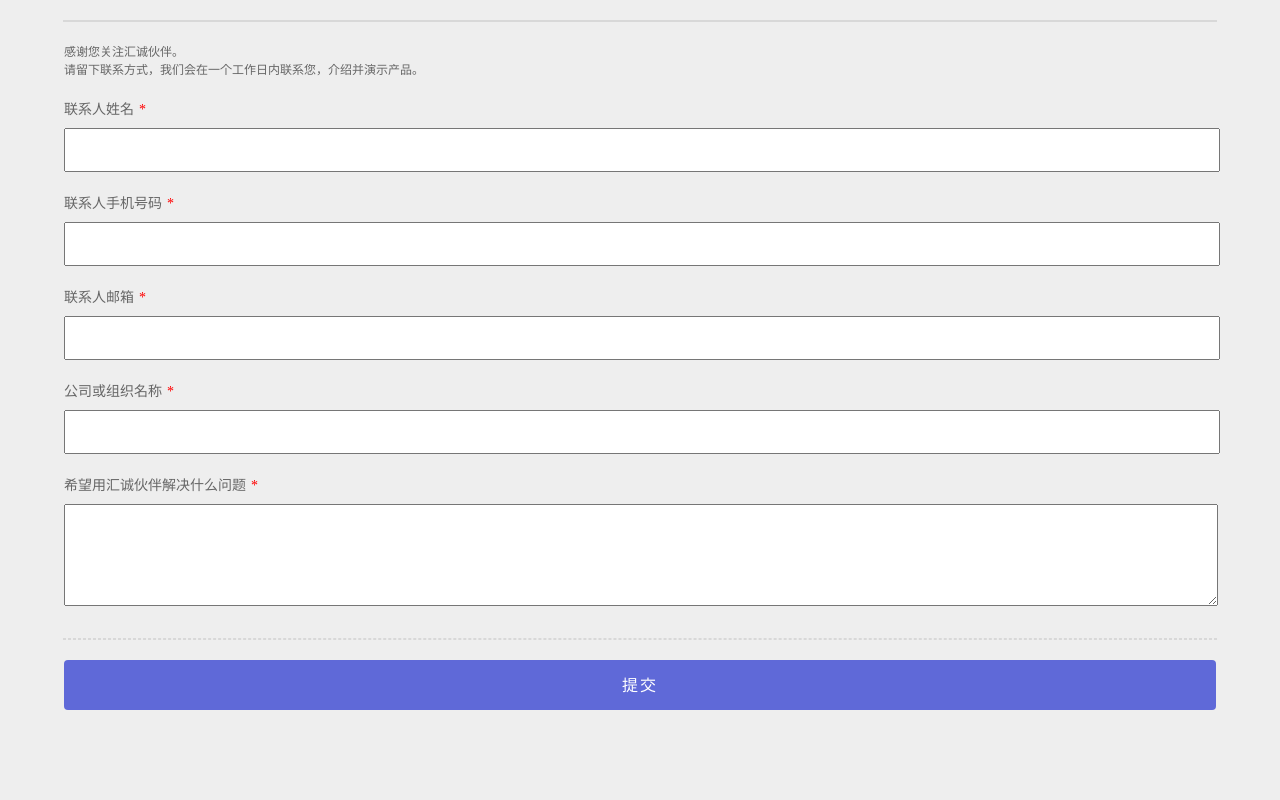
After one commit to snowheaven1995/huobanmobile, a Django app: page /mobile_pesDemo in a window 1280 px wide. The commit adds this page. Run offline with Django 3.2, Linux system fonts and the light colour scheme; some libraries are stand-ins or nearby versions.

Commit message:
表单完成

```diff
--- a/snowheaven/urls.py
+++ b/snowheaven/urls.py
@@ -21,5 +21,7 @@ import snowheaven.views as view
 urlpatterns = [
     url(r'^admin/', admin.site.urls),
     url(r'^mobile$', view.mobile),
-    url(r'^mobile_reg', view.reg),
+    url(r'^mobile_reg$', view.reg),
+    url(r'^mobile_welcome$', view.welcome),
+    url(r'^mobile_pesDemo$', view.pesDemo),
 ]
--- a/snowheaven/views.py
+++ b/snowheaven/views.py
@@ -5,3 +5,7 @@ def mobile(request):
     return render(request, 'mobile.html')
 def reg(request):
     return render(request, 'mobile_reg.html')
+def welcome(request):
+    return render(request, 'mobile_welcome.html')
+def pesDemo(request):
+    return render(request, 'mobile_pesDemo.html')
--- a/static/css/ni-mobile.css
+++ b/static/css/ni-mobile.css
@@ -1,3 +1,8 @@
+
+
+
+
+
 .mobileReg_bg{
 	width: 100%;
 	height: 100%;
@@ -43,7 +48,7 @@
 	text-align: center;
 
 }
-.reg_btn{
+.reg_btn ,.backIndex,.pesDemo_btn{
 	width: 90%;
 	height: 50px;
 	background: #5F69D8;
@@ -81,3 +86,64 @@
 	bottom: 0;
 
 }
+
+/*welcome page*/
+div.welcomeImgBox{
+	width: 50%;
+	display: block;
+	margin:0 auto 30px;
+}
+div.welcomeImgBox img{
+	width: 100%;
+}
+.welcomeTitle{
+	font-weight: normal;
+	font-size: 16px;
+	text-align: center;
+	color: #333;
+	margin-bottom: 10px;
+}
+.welcomeText{
+	color: #333;
+	text-align: center;
+	line-height: 25px;
+
+}
+
+
+
+/*pesDemo*/
+.pesDemo_title{
+	font-size: 12px;color: #666666;text-align: left;width: 90%;margin: 20px auto;
+}
+.pesDemo_inputGroup{
+	width: 90%;
+	margin: 0px auto;
+}
+.pesDemo_inputGroup label{
+	display: block;
+	font-size: 14px;
+
+}
+.pesDemo_inputGroup label span{
+	color: red; margin-left: 5px;
+}
+.pesDemo_inputGroup input{
+	width: 100%;
+	height: 40px;
+	text-indent: 10px;
+	color: #999;
+	margin-bottom: 5px;
+	outline: none;
+	font-size: 16px;
+	font-weight: lighter;
+	margin-top: 10px;
+	margin-bottom: 20px;
+}
+.pesDemo_inputGroup textarea{
+	width: 100%;
+	height: 100px;
+	margin-top: 10px;
+	margin-bottom: 20px;
+	outline: none;
+}
--- a/static/js/ni-mobile.js
+++ b/static/js/ni-mobile.js
@@ -1,4 +1,5 @@
 $(function(){
+	//点击注册后的事件
 	$('.reg_btn').click(function(){
 		var n_username = $("input[name='username']").val(),
 			n_mobile = $("input[name='mobile']").val(),
@@ -34,29 +35,25 @@ $(function(){
 					}else{
 						handleError("用户名不能少于4位",true);
 					}
-
-
 				}else{
 					handleError("请输入正确的邮箱",true);
-
 				}
 			}else{
 				handleError("请输入正确的手机号码",true);
-
 			}
-
 			}else{
 				handleError("信息不能为空",true);
 			}
 	});
+	//处理input keyUp之后让错误提示消失
 	$('input').keyup(function(){
 		handleError(false)
 	});
-
+	//处理注册成功
 	var handleregSuccess=function(result){
 		console.log(JSON.stringify(result))
 	};
-
+	//处理错误提示
 	var handleError = function(msg,status){
 		var errEl = $('.regError');
 		if(status){
@@ -67,4 +64,50 @@ $(function(){
 		}
 
 	};
+	//处理点击预约演示提交的事件
+	$(".pesDemo_btn").click(function(){
+		var n_person = $('#contactName').val(),
+			n_telephone = $('#contactTel').val(),
+			n_email = $('#contactEmail').val(),
+			n_company = $('#contactCompany').val(),
+			n_problem = $('#question').val();
+			if($.trim(n_person)!=''&&$.trim(n_telephone)!=''&&$.trim(n_email)!=''&&$.trim(n_company)!=''&&$.trim(n_problem)!=''){
+				var emailRex = /^[a-z0-9]+([._\\-]*[a-z0-9])*@([a-z0-9]+[-a-z0-9]*[a-z0-9]+.){1,63}[a-z0-9]+$/ ,
+				mobileRex = /^1[3|4|5|7|8][0-9]{9}$/;
+				if(mobileRex.test(n_telephone)){
+					if(emailRex.test(n_email)){
+						 $.ajax({
+			                    type : "POST",  //提交方式
+			                   	url:'http://gop.huichengip.com/utils/send_demo_mailer',//路径
+			                    data : {
+			                        "person":n_person,
+			                        "telephone":n_telephone,
+			                        "email":n_email,
+			                        "company":n_company,
+			                        "problem":n_problem,
+			                    },//数据，这里使用的是Json格式进行传输
+			                    success : function(result) {//返回数据根据结果进行相应的处理
+			                      handlePesDemoSuccess(result)
+			                    }
+			                });
+					}else{handleError("请输入正确的邮箱",true);}
+				}else{handleError("请输入正确的手机号码",true);}
+
+			}else{handleError("信息不能为空",true);}
+	});
+
+	var handlePesDemoSuccess = function(result){
+		console.log(JSON.stringify(result))
+	}
+
+
+
+
+
+
+
+
+
+
+
 })
--- /dev/null
+++ b/templates/mobile_pesDemo.html
@@ -0,0 +1,39 @@
+<!DOCTYPE html>
+<html lang="en">
+<head>
+
+    <meta charset="utf-8"/>
+    <link rel="stylesheet" href="/static/css/reset.css">
+    <link rel="stylesheet" href="/static/css/ni-mobile.css">
+    <meta name="viewport" content="width=device-width, initial-scale=1.0, maximum-scale=1.0, user-scalable=0">
+    <title>汇诚伙伴</title>
+</head>
+<body>
+<div class="mobileReg_bg ">
+   <hr style="width: 90%;margin-top: 20px;border:1px solid #D8D8D8">
+   <p class="pesDemo_title" >感谢您关注汇诚伙伴。<br>请留下联系方式，我们会在一个工作日内联系您，介绍并演示产品。</p>
+   <div class="pesDemo_inputGroup">
+       <label for="contactName">联系人姓名<span>*</span></label>
+       <input type="text" id="contactName">
+       <label for="contactTel">联系人手机号码<span>*</span></label>
+       <input type="text" id="contactTel">
+       <label for="contactEmail">联系人邮箱<span>*</span></label>
+       <input type="text" id="contactEmail">
+       <label for="contactCompany">公司或组织名称<span>*</span></label>
+       <input type="text" id="contactCompany">
+       <label for="question">希望用汇诚伙伴解决什么问题<span>*</span></label>
+       <textarea rows="10" id="question"></textarea>
+   </div>
+   <hr style="width: 90%;border: 1px dashed #d8d8d8;">
+    <button class="pesDemo_btn">提交</button>
+    <div class="regError" >错误</div>
+</div>
+
+<script type="text/javascript" src="//at.alicdn.com/t/font_346631_6kf7k1tn0ch7u8fr.js"></script>
+<script src="/static/js/jquery.min.js"></script>
+<script src="/static/js/ni-mobile.js"></script>
+
+
+
+</body>
+</html>
```
Also changed, not shown: templates/mobile_welcome.html (added, +30 -0 lines), static/image/welcomeImg.png (added).
